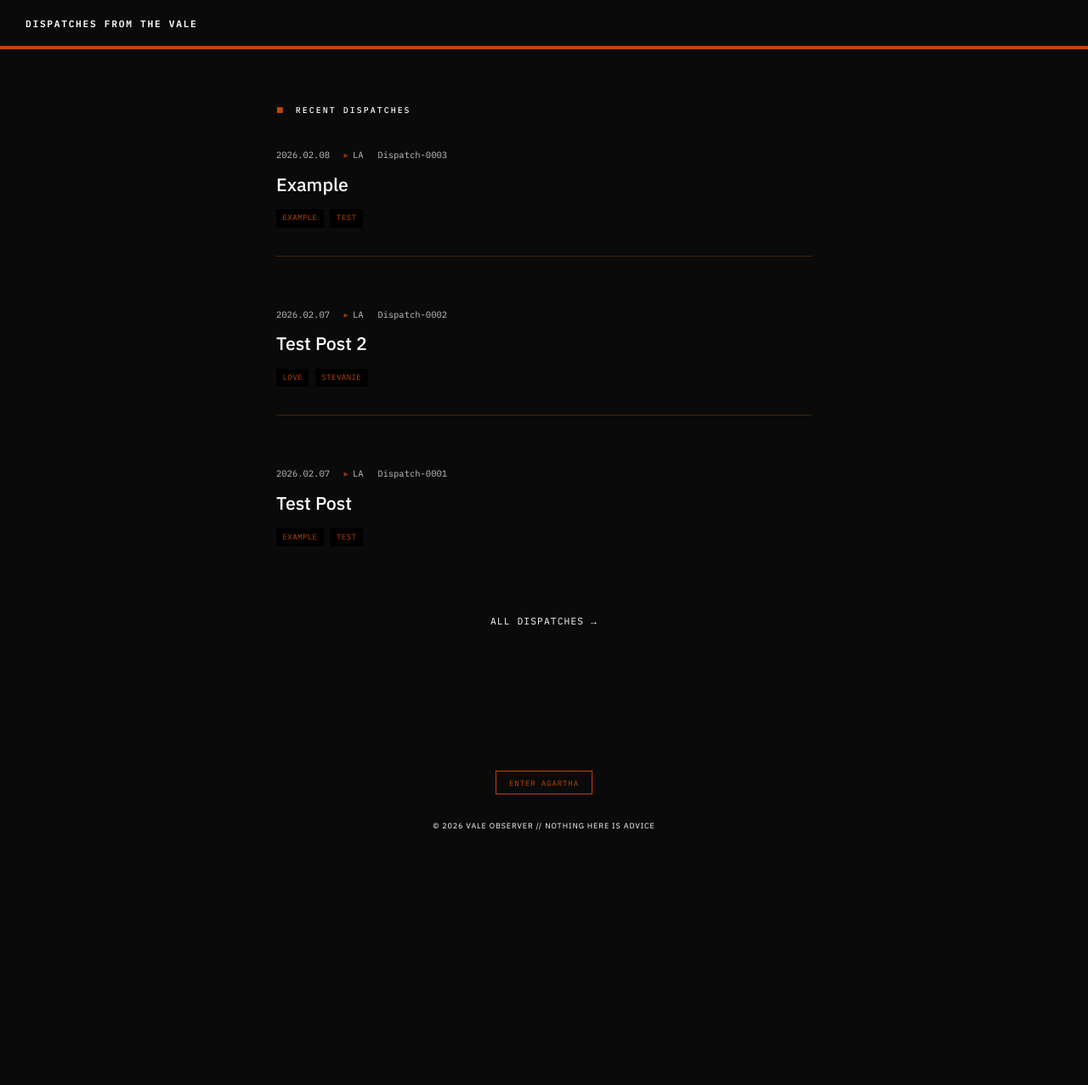
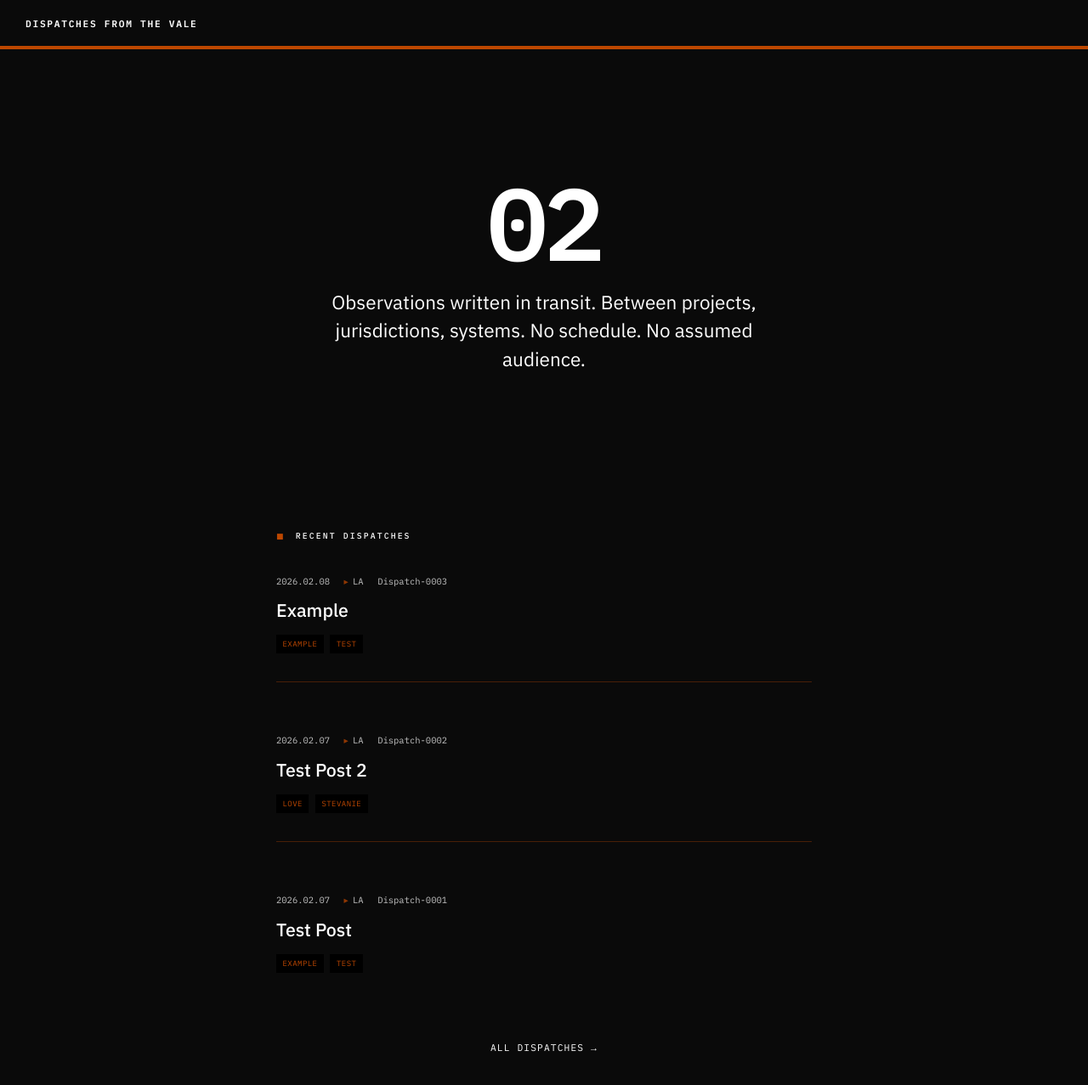
Before and after one commit to valeobserver/dispatches-from-the-vale, a Jekyll site: the page built from index.html, in a window 1280 px wide and 1400 px high. Shown: the top 1277 px of the window at 85% size. Built offline with Jekyll 4.4.1, drawn with Linux system fonts in a browser that asks for light colours.

Commit message:
testing hero

```diff
--- a/_layouts/default.html
+++ b/_layouts/default.html
@@ -104,6 +104,33 @@
       header { padding: 1.5rem; }
       main { padding: 2rem 1.5rem; }
     }
+
+    .hero {
+  text-align: center;
+  padding: 6rem 2rem 8rem;
+  position: relative;
+  margin-bottom: 4rem;
+}
+
+.hero-index {
+  font-family: var(--mono);
+  font-size: 8rem;
+  font-weight: 700;
+  line-height: 0.9;
+  color: var(--fg);
+  margin-bottom: 1.5rem;
+  letter-spacing: -0.04em;
+}
+
+.hero-text {
+  font-family: var(--sans);
+  font-size: 1.5rem;
+  line-height: 1.5;
+  max-width: 720px;
+  margin: 0 auto;
+  color: var(--fg-dim);
+}
+
   </style>
 </head>
 
@@ -114,6 +141,15 @@
 </header>
 
 <main>
+  {% if page.url == "/" or page.url == "/index.html" %}
+  <section class="hero">
+    <div class="hero-index">02</div>
+    <p class="hero-text">
+      Observations written in transit. Between projects, jurisdictions, systems. No schedule. No assumed audience.
+    </p>
+  </section>
+{% endif %}
+
   {{ content }}
 </main>
 
```
